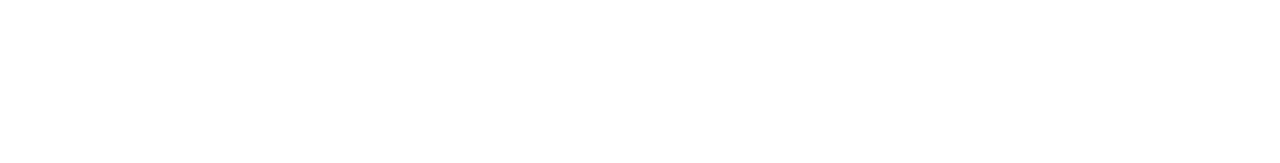
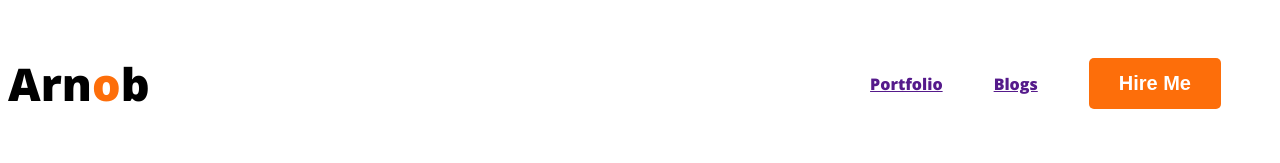
Before and after one commit to arnobghagra/webdeveloper-portfolio, a plain HTML site: page index.html in a window 1280 px wide. Drawn offline with nearby package versions, Linux system fonts and the light colour scheme.

Commit message:
added nav

```diff
--- a/index.html
+++ b/index.html
@@ -4,10 +4,25 @@
         <meta charset="UTF-8">
         <meta name="viewport" content="width=device-width, initial-scale=1.0">
         <title>Web Developer Portfolio</title>
+        <link rel="preconnect" href="https://fonts.googleapis.com">
+        <link rel="preconnect" href="https://fonts.gstatic.com" crossorigin>
+        <link
+            href="https://fonts.googleapis.com/css2?family=Open+Sans:wght@800&display=swap"
+            rel="stylesheet">
+
+        <link rel="stylesheet" href="styles/portfolio.css">
+
     </head>
     <body>
         <header>
-
+            <nav>
+                <h3 class="nav-title">Arn<span class="text-primary">o</span>b</h3>
+                <ul>
+                    <li><a href>Portfolio</a></li>
+                    <li><a href>Blogs</a></li>
+                    <li><button class="btn-primary">Hire Me</button></li>
+                </ul>
+            </nav>
         </header>
         <main>
 
--- /dev/null
+++ b/styles/portfolio.css
@@ -0,0 +1,47 @@
+body{
+    font-family: 'Lato', 'sans-serif';
+    font-family: 'Open Sans', sans-serif;
+}
+.text-primary{
+    color: #fd6e0a;
+}
+.btn-primary{
+    border-radius: 5px;
+    background: #fd6e0a;
+    border: 0;
+    color: white;
+    font-size: 20px;
+    font-weight: 700;
+    padding-top: 14px;
+    padding-bottom: 14px;
+    padding-left: 30px;
+    padding-right: 30px;
+}
+
+nav{
+    display: flex;
+    align-items: center;
+    justify-content: space-between;
+}
+
+.nav-title{
+    color: black;
+    font-size: 45px;
+    font-weight: 800;
+    line-height: normal;
+}
+
+nav > ul{
+    display: flex;
+    align-items: center;
+}
+
+nav li{
+    list-style: none;
+    margin-right: 51px;
+}
+
+nav > a{
+    text-decoration: none;
+    color: #474747;
+}
```
Also changed, not shown: 2 other files. Lines whose indentation alone changed are shown as unchanged.
